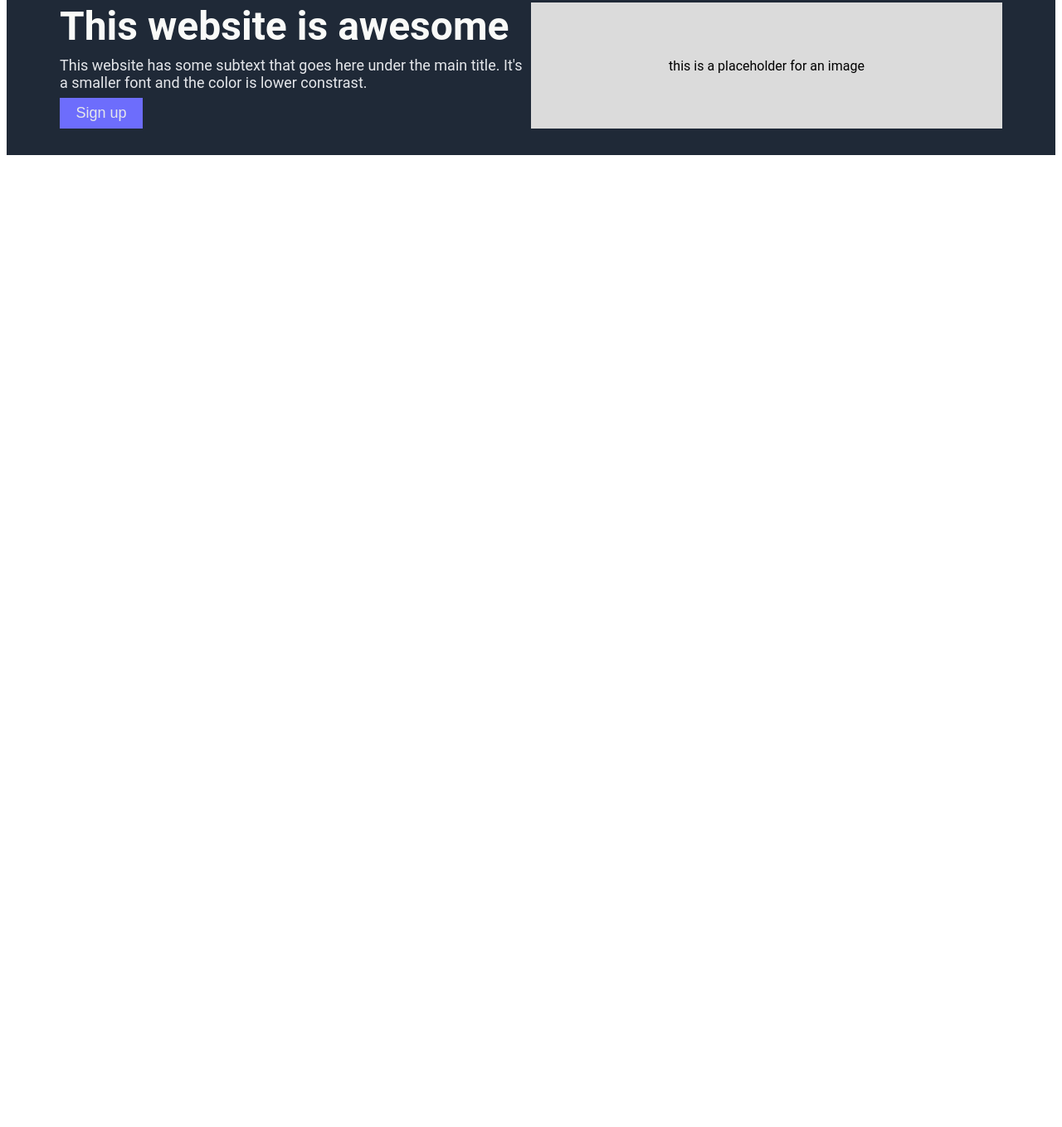
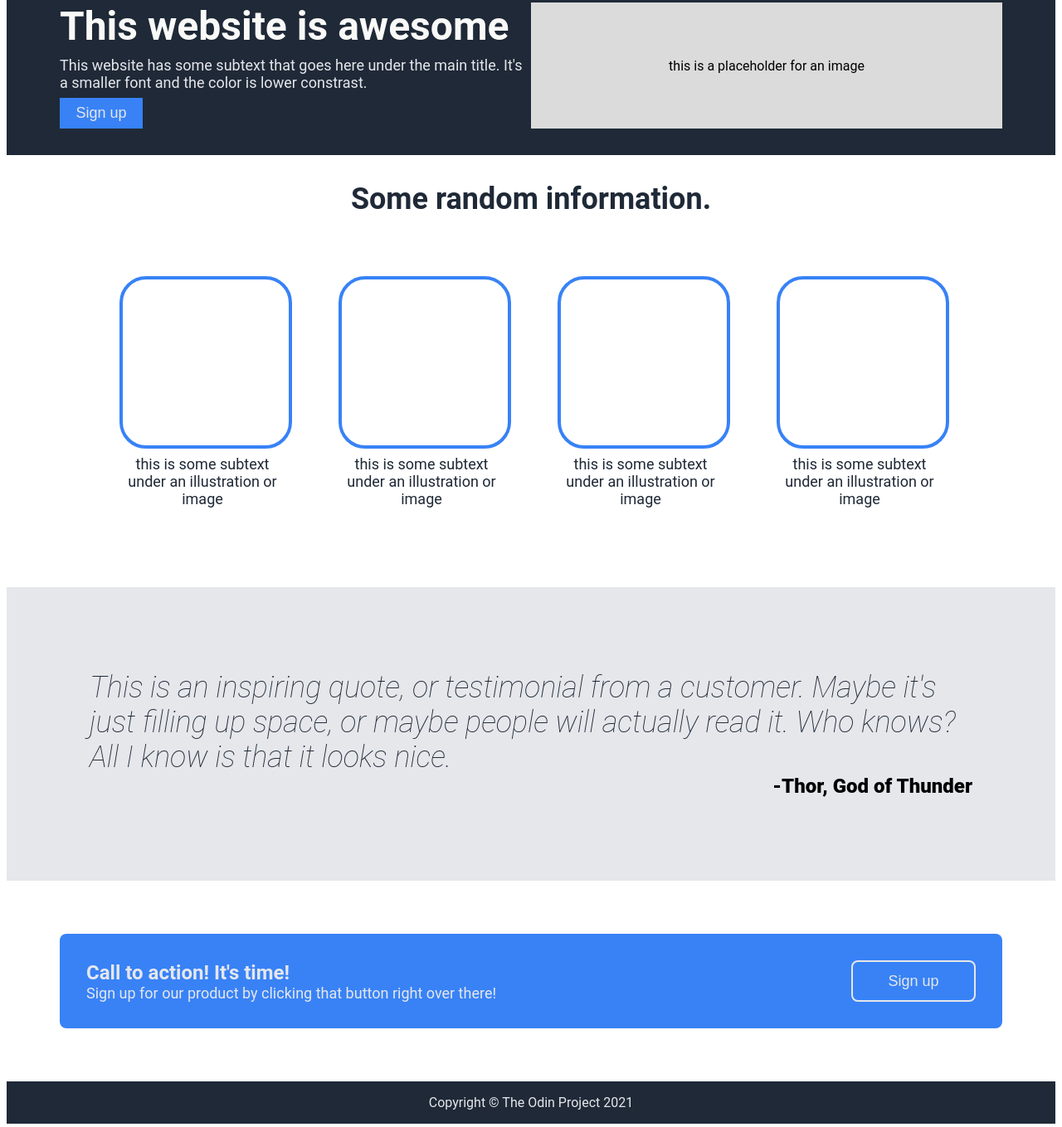
Before and after one commit to notben-273/landing-page, a plain HTML site: page index.html in a window 1280 px wide. Shown: the part 81-1440 px from the top of the page at 83% size. Before the commit the page ends 800 px from the top, so only its background shows below. Drawn offline with Linux system fonts and the light colour scheme.

Commit message:
Add the content for all sections

```diff
--- a/index.html
+++ b/index.html
@@ -25,5 +25,38 @@
             <div>this is a placeholder for an image</div>
         </div>
     </div>
+    <div class="tiles">
+        <div id="info">Some random information.</div>
+        <div class="blocks">
+            <div class="block">
+                <div class="square"></div>
+                <div class="subtext">this is some subtext under an illustration or image</div>
+            </div>
+            <div class="block">
+                <div class="square"></div>
+                <div class="subtext">this is some subtext under an illustration or image</div>
+            </div>
+            <div class="block">
+                <div class="square"></div>
+                <div class="subtext">this is some subtext under an illustration or image</div>
+            </div>
+            <div class="block">
+                <div class="square"></div>
+                <div class="subtext">this is some subtext under an illustration or image</div>
+            </div>
+        </div>
+    </div>
+    <div class="quote">
+        <div id="quote-text">This is an inspiring quote, or testimonial from a customer. Maybe it's just filling up space, or maybe people will actually read it. Who knows? All I know is that it looks nice.</div>
+        <div id="reference">-Thor, God of Thunder</div>
+    </div>
+    <div class="action">
+        <div>
+            <div id="action-main">Call to action! It's time!</div>
+            <div id="action-secondary">Sign up for our product by clicking that button right over there!</div>
+        </div>
+        <button>Sign up</button>
+    </div>
+    <div class="footer">Copyright © The Odin Project 2021</div>
 </body>
 </html>
--- a/style.css
+++ b/style.css
@@ -59,7 +59,7 @@ a {
 
 .hero-text button {
     width: 100px;
-    background-color: rgb(109, 109, 252);
+    background-color: #3882f6;
     color: #E5E7EB;
     border: none;
     text-decoration: none;
@@ -75,3 +75,106 @@ a {
     justify-content: center;
     align-items: center;
 }
+
+.tiles {
+    display: flex;
+    flex-direction: column;
+    align-items: center;
+}
+
+.tiles #info {
+    margin: 32px;
+    font-size: 36px;
+    font-weight: bolder;
+    color: #1f2937;
+}
+
+.blocks {
+    display: flex;
+    justify-content: center;
+    flex-wrap: wrap;
+    margin: 0px 64px 64px 64px;
+}
+
+.block {
+    display: flex;
+    flex-direction: column;
+    flex: 1;
+    width: 200px;
+    margin: 32px;
+    text-align: center;
+}
+
+.square {
+    width: 200px;
+    height: 200px;
+    border: solid 4px #3882f6;
+    border-radius: 32px;
+    margin: 8px 0px;
+}
+
+.subtext {
+    font-size: 18px;
+    color: #1f2937;
+    font-weight: 400;
+}
+
+.quote {
+    display: flex;
+    background-color: #E5E7EB;
+    flex-direction: column;
+    align-items: flex-end;
+    padding: 100px;
+}
+
+#quote-text {
+    font-size: 36px;
+    font-style: italic;
+    color: #1f2937;
+    font-weight: 200;
+}
+
+#reference {
+    font-weight: 900;
+    font-size: 24px;
+}
+
+.action {
+    display: flex;
+    justify-content: space-between;
+    align-items: center;
+    background-color: #3882f6;
+    border-radius: 8px;
+    margin: 64px;
+    padding: 32px;
+    color: #E5E7EB;
+}
+
+#action-main {
+    font-weight: bolder;
+    font-size: 24px;
+}
+
+#action-secondary {
+    font-size: 18px;
+    font-weight: 400;
+}
+
+.action button {
+    width: 150px;
+    height: 50px;
+    background-color: #3882f6;
+    border: solid 2px #E5E7EB;
+    border-radius: 8px;
+    color: #E5E7EB;
+    text-decoration: none;
+    text-align: center;
+    font-size: 18px;
+}
+
+.footer {
+    text-align: center;
+    background-color: #1f2937;
+    color: #E5E7EB;
+    padding: 16px 0px;
+}
```
